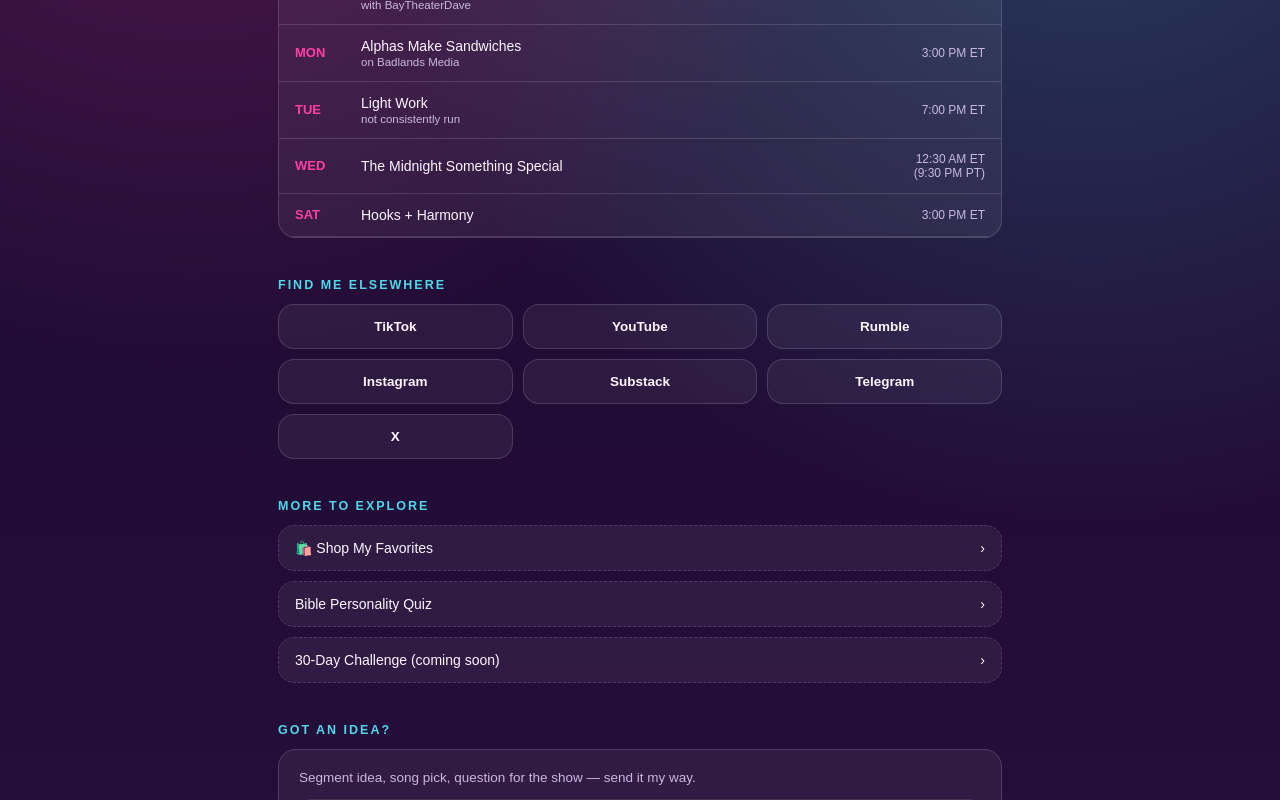
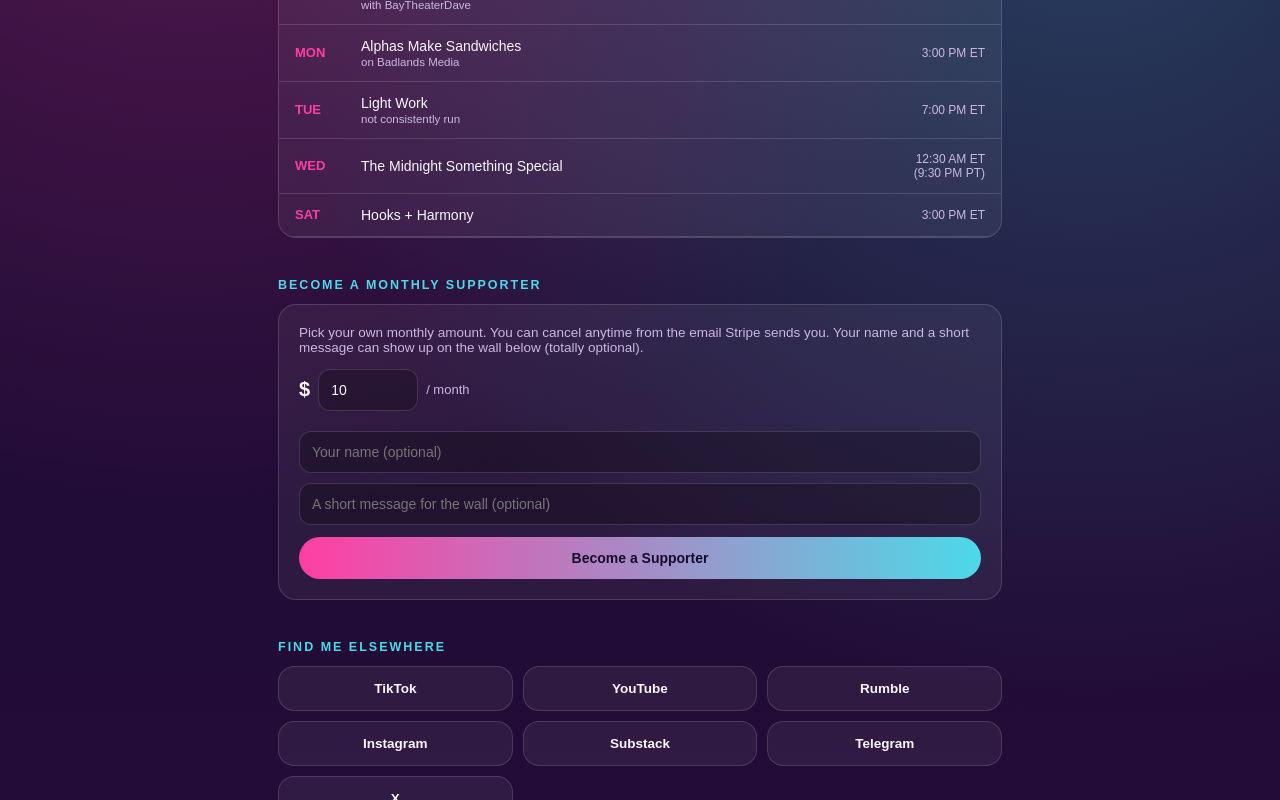
Before and after one commit to jackieespada/midnight.something.special, a Next.js app: page / in a window 1280 px wide. Shown: the part 563-1363 px from the top of the page. Built offline with nearby package versions, Linux system fonts and the light colour scheme.

Commit message:
Update page.tsx

```diff
--- a/app/page.tsx
+++ b/app/page.tsx
@@ -1,7 +1,7 @@
 "use client";
 
 import { useEffect, useState } from "react";
-import type { LinkItem, CalendarEntry } from "@/lib/site-state";
+import type { LinkItem, CalendarEntry, Supporter } from "@/lib/site-state";
 
 const DAY_ORDER = ["Sun", "Mon", "Tue", "Wed", "Thu", "Fri", "Sat"];
 const DOT_COLOR: Record<string, string> = {
@@ -17,6 +17,12 @@ export default function LandingPage() {
   const [suggestName, setSuggestName] = useState("");
   const [suggestStatus, setSuggestStatus] = useState<"idle" | "sending" | "sent" | "error">("idle");
 
+  const [supporters, setSupporters] = useState<Supporter[]>([]);
+  const [supAmount, setSupAmount] = useState("10");
+  const [supName, setSupName] = useState("");
+  const [supMessage, setSupMessage] = useState("");
+  const [supStatus, setSupStatus] = useState<"idle" | "sending" | "error">("idle");
+
   useEffect(() => {
     fetch("/api/site/state", { cache: "no-store" })
       .then((r) => r.json())
@@ -27,6 +33,9 @@ export default function LandingPage() {
           (data.calendar || []).slice().sort(
             (a: CalendarEntry, b: CalendarEntry) => DAY_ORDER.indexOf(a.day) - DAY_ORDER.indexOf(b.day)
           )
+        );
+        setSupporters(
+          (data.supporters || []).slice().sort((a: Supporter, b: Supporter) => b.ts - a.ts)
         );
       });
   }, []);
@@ -51,6 +60,30 @@ export default function LandingPage() {
       setSuggestName("");
     } else {
       setSuggestStatus("error");
+    }
+  }
+
+  async function startSupportCheckout() {
+    const amount = Number(supAmount);
+    if (!amount || amount < 1) {
+      setSupStatus("error");
+      return;
+    }
+    setSupStatus("sending");
+    try {
+      const res = await fetch("/api/site/subscribe", {
+        method: "POST",
+        headers: { "Content-Type": "application/json" },
+        body: JSON.stringify({ amount, name: supName, message: supMessage }),
+      });
+      const data = await res.json();
+      if (data.url) {
+        window.location.href = data.url;
+      } else {
+        setSupStatus("error");
+      }
+    } catch {
+      setSupStatus("error");
     }
   }
 
@@ -197,6 +230,65 @@ export default function LandingPage() {
                   </span>
                 ))}
               </div>
+            </div>
+          )}
+        </div>
+
+        <div style={styles.section}>
+          <div style={styles.sectionTitle}>Become a Monthly Supporter</div>
+          <div style={styles.suggestBox}>
+            <p style={{ margin: "0 0 14px", fontSize: 13.5, color: "#c9b8e0" }}>
+              Pick your own monthly amount. You can cancel anytime from the email Stripe sends you.
+              Your name and a short message can show up on the wall below (totally optional).
+            </p>
+            <div style={{ display: "flex", alignItems: "center", gap: 8, marginBottom: 10 }}>
+              <span style={{ fontSize: 20, fontWeight: 700 }}>$</span>
+              <input
+                type="number"
+                min={1}
+                value={supAmount}
+                onChange={(e) => setSupAmount(e.target.value)}
+                style={{ ...styles.input, marginTop: 0, width: 100 }}
+              />
+              <span style={{ fontSize: 13, color: "#c9b8e0" }}>/ month</span>
+            </div>
+            <input
+              value={supName}
+              onChange={(e) => setSupName(e.target.value)}
+              placeholder="Your name (optional)"
+              style={styles.input}
+            />
+            <input
+              value={supMessage}
+              onChange={(e) => setSupMessage(e.target.value)}
+              placeholder="A short message for the wall (optional)"
+              style={styles.input}
+            />
+            <button onClick={startSupportCheckout} style={styles.suggestBtn} disabled={supStatus === "sending"}>
+              {supStatus === "sending" ? "Redirecting to checkout..." : "Become a Supporter"}
+            </button>
+            {supStatus === "error" && (
+              <div style={{ color: "#ff3fa4", marginTop: 8, fontSize: 12.5 }}>
+                Enter an amount of at least $1 and try again.
+              </div>
+            )}
+          </div>
+
+          {supporters.length > 0 && (
+            <div style={{ marginTop: 18 }}>
+              {supporters.map((s) => (
+                <div key={s.id} style={styles.supporterCard}>
+                  <div style={{ fontWeight: 700, fontSize: 14 }}>
+                    {s.name || "Anonymous"}{" "}
+                    <span style={{ color: "#4dd9e8", fontWeight: 600 }}>
+                      · ${(s.amountCents / 100).toFixed(0)}/mo
+                    </span>
+                  </div>
+                  {s.message && (
+                    <div style={{ fontSize: 13, color: "#c9b8e0", marginTop: 4 }}>{s.message}</div>
+                  )}
+                </div>
+              ))}
             </div>
           )}
         </div>
@@ -435,6 +527,13 @@ const styles: Record<string, React.CSSProperties> = {
     borderRadius: 18,
     padding: 20,
   },
+  supporterCard: {
+    background: "rgba(255,255,255,.04)",
+    border: "1px solid rgba(255,255,255,.1)",
+    borderRadius: 14,
+    padding: "12px 16px",
+    marginBottom: 8,
+  },
   textarea: {
     width: "100%",
     minHeight: 70,
```
